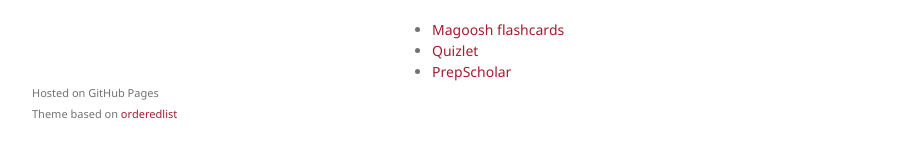
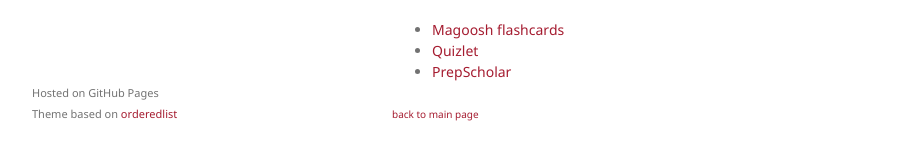
Before and after one commit to konstantinpoensgen/konstantinpoensgen.github.io, a Jekyll site: the page built from pages/free-toefl-prep.md, in a window 1280 px wide and 1204 px high. Shown: the part 1011-1171 px from the top of the window, without its empty margins (178-1089 px from the left). Built offline with Jekyll 4.4.1, drawn with Linux system fonts in a browser that asks for light colours; our own code applies the rules of GitHub Pages for plain Markdown files.

Commit message:
updating toefl prep page

```diff
--- a/pages/free-toefl-prep.md
+++ b/pages/free-toefl-prep.md
@@ -44,3 +44,5 @@ The following provides a list of free online resources to study for the TOEFL te
 - [Magoosh flashcards](https://toefl.magoosh.com/flashcards/vocabulary)
 - [Quizlet](https://quizlet.com/1143890/500-toefl-words-flash-cards/)
 - [PrepScholar](https://www.prepscholar.com/toefl/blog/toefl-vocabulary-list/)
+
+[<font size="1"> back to main page </font>](https://konstantinpoensgen.github.io/)
```
